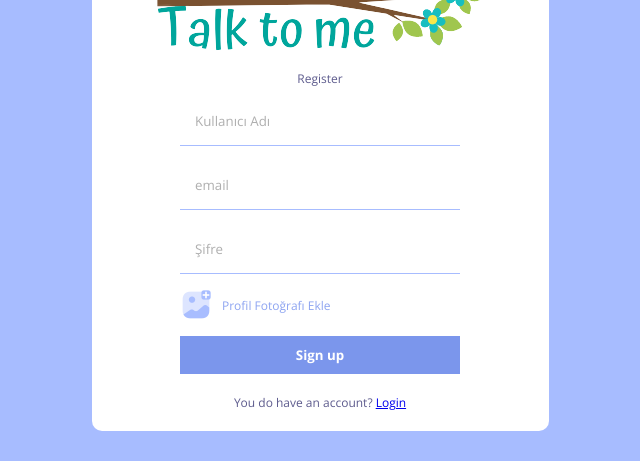
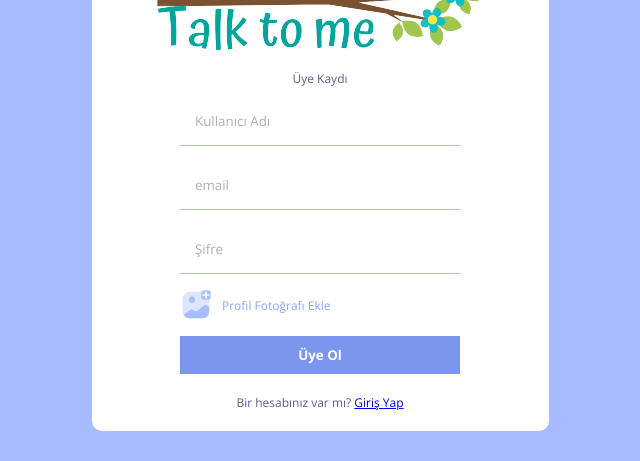
Before and after one commit to oguzhankayapinar/WebChatApp-Talktome, a React (Create React App) app: page /register in a window 1280 px wide. Shown: the part 236-697 px from the top of the page, without its empty margins (320-960 px from the left). Built offline with nearby package versions, Linux system fonts and the light colour scheme; no server answers.

Commit message:
Turkish add

```diff
--- a/src/components/Input.jsx
+++ b/src/components/Input.jsx
@@ -77,7 +77,7 @@ const Input = () => {
     <div className="input">
       <input
         type="text"
-        placeholder="Type something..."
+        placeholder="Bir şeyler yaz"
         onChange={(e) => setText(e.target.value)}
         value={text}
       />
@@ -92,7 +92,7 @@ const Input = () => {
         <label htmlFor="file">
           <img src={Img} alt="" />
         </label>
-        <button onClick={handleSend}>Send</button>
+        <button onClick={handleSend}>Gönder</button>
       </div>
     </div>
   );
--- a/src/components/Message.jsx
+++ b/src/components/Message.jsx
@@ -26,7 +26,7 @@ const Message = ({ message }) => {
           }
           alt=""
         />
-        <span>just now</span>
+        <span>Şimdi</span>
       </div>
       <div className="messageContent">
         <p>{message.text}</p>
--- a/src/components/Navbar.jsx
+++ b/src/components/Navbar.jsx
@@ -13,7 +13,7 @@ const Navbar = () => {
       <div className="user">
         <img src={currentUser.photoURL} alt="" />
         <span>{currentUser.displayName}</span>
-        <button onClick={()=>signOut(auth)}>logout</button>
+        <button onClick={()=>signOut(auth)}>Çıkış Yap</button>
       </div>
     </div>
   )
--- a/src/components/Search.jsx
+++ b/src/components/Search.jsx
@@ -81,13 +81,13 @@ const Search = () => {
       <div className="searchForm">
         <input
           type="text"
-          placeholder="Find a user"
+          placeholder="Kullanıcı Ara"
           onKeyDown={handleKey}
           onChange={(e) => setUsername(e.target.value)}
           value={username}
         />
       </div>
-      {err && <span>User not found!</span>}
+      {err && <span>Kullanıcı bulunamadı!</span>}
       {user && (
         <div className="userChat" onClick={handleSelect}>
           <img src={user.photoURL} alt="" />
--- a/src/pages/Login.jsx
+++ b/src/pages/Login.jsx
@@ -28,7 +28,7 @@ const Login = () => {
        <img className='tel' src={tel1} alt=""/>
       <div className="formWrapper">
       <span className="logo"> <img src={logo1} alt=""/></span>
-        <span className="title">Login</span>
+        <span className="title">Giriş</span>
         <form onSubmit={handleSubmit}>
           <input type="email" placeholder="email" />
           <input type="password" placeholder="Şifre" />
--- a/src/pages/Register.jsx
+++ b/src/pages/Register.jsx
@@ -64,7 +64,7 @@ const Register = () => {
     <div className="formContainer">
       <div className="formWrapper">
       <span className="logo"> <img src={logo1} alt=""/></span>
-        <span className="title">Register</span>
+        <span className="title">Üye Kaydı</span>
         <form onSubmit={handleSubmit}>
           <input required type="text" placeholder="Kullanıcı Adı" />
           <input required type="email" placeholder="email" />
@@ -74,12 +74,12 @@ const Register = () => {
             <img src={Add} alt="" />
             <span>Profil Fotoğrafı Ekle</span>
           </label>
-          <button disabled={loading}>Sign up</button>
-          {loading && "Uploading and compressing the image please wait..."}
-          {err && <span>Something went wrong</span>}
+          <button disabled={loading}>Üye Ol</button>
+          {loading && "SOHBET SAYFASINA YÖNLENDİRİLİYORSUNUZ"}
+          {err && <span>Bir şeyler ters gitti!</span>}
         </form>
         <p>
-          You do have an account? <Link to="/Login">Login</Link>
+          Bir hesabınız var mı? <Link to="/Login">Giriş Yap</Link>
         </p>
       </div>
     </div>
```
